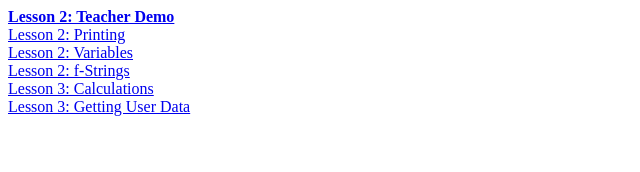
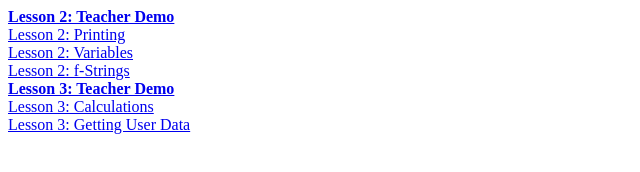
Before and after one commit to benjennings91/year9python, a plain HTML site: page index.html in a window 1280 px wide. Shown: the whole page, without its empty margins (0-640 px from the left). Drawn offline with Linux system fonts and the light colour scheme.

Commit message:
lesson 3 index

```diff
--- a/index.html
+++ b/index.html
@@ -7,6 +7,7 @@
 <a href="/Year%209%20Python%201%20Lesson%202%20Printing.html">Lesson 2: Printing</a><br>
 <a href="/Year%209%20Python%201%20Lesson%202%20Variables.html">Lesson 2: Variables</a><br>
 <a href="/Year%209%20Python%201%20Lesson%203%20f-Strings.html">Lesson 2: f-Strings</a><br>
+<b><a href="/Year%209%20Python%201%20Lesson%203%20Teacher%20Demo.html">Lesson 3: Teacher Demo</a></b><br>
 <a href="/Year%209%20Python%201%20Lesson%203%20Calculations.html">Lesson 3: Calculations</a><br>
 <a href="/Year%209%20Python%201%20Lesson%203%20Input.html">Lesson 3: Getting User Data</a><br>
 </body>
```
